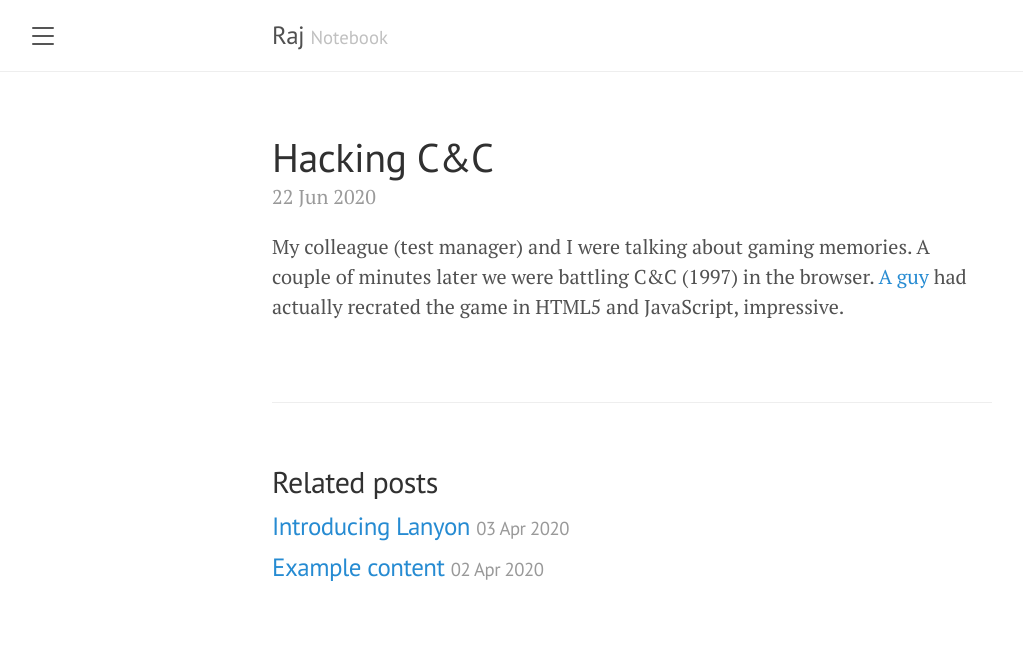
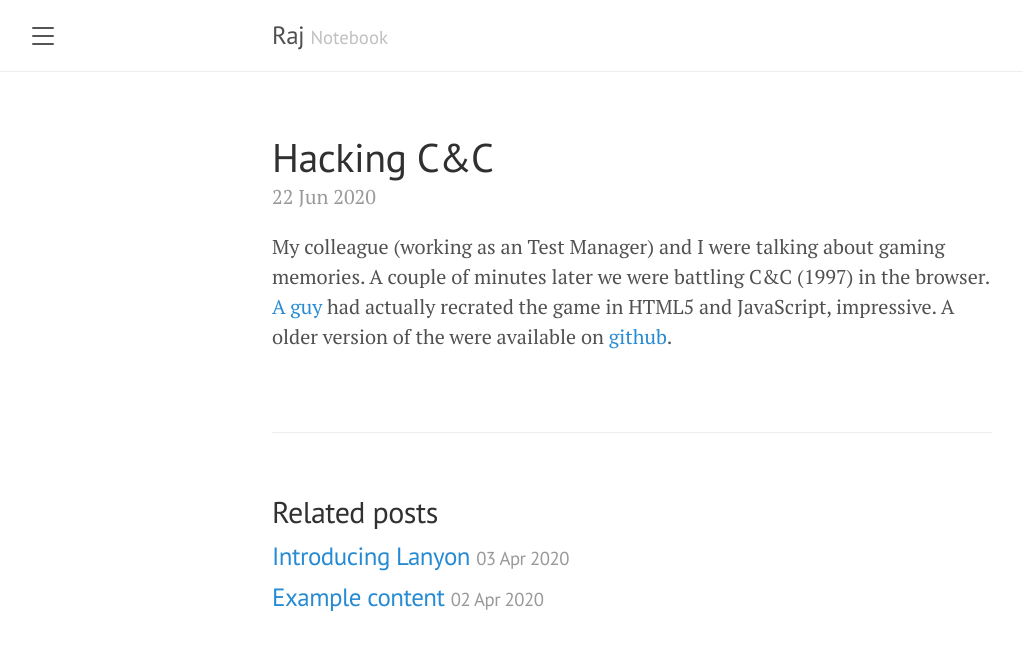
Before and after one commit to zytric/raj, a Jekyll site: the page built from _posts/2020-06-22-hacking-cc.md, in a window 1280 px wide. Shown: the top 650 px of the page, without its empty margins (8-1031 px from the left). Built offline with Jekyll 4.4.1, drawn with Linux system fonts in a browser that asks for light colours.

Commit message:
Update 2020-06-22-hacking-cc.md

```diff
--- a/_posts/2020-06-22-hacking-cc.md
+++ b/_posts/2020-06-22-hacking-cc.md
@@ -5,4 +5,4 @@ category: Code
 tags: Hacking C&C
 ---
 
-My colleague (test manager) and I were talking about gaming memories. A couple of minutes later we were battling C&C (1997) in the browser. [A guy](https://www.adityaravishankar.com/2011/11/command-and-conquer-programming-an-rts-game-in-html5-and-javascript) had actually recrated the game in HTML5 and JavaScript, impressive.
+My colleague (working as an Test Manager) and I were talking about gaming memories. A couple of minutes later we were battling C&C (1997) in the browser. [A guy](https://www.adityaravishankar.com/2011/11/command-and-conquer-programming-an-rts-game-in-html5-and-javascript) had actually recrated the game in HTML5 and JavaScript, impressive. A older version of the were available on [github](https://github.com/adityaravishankar/command-and-conquer).
```
